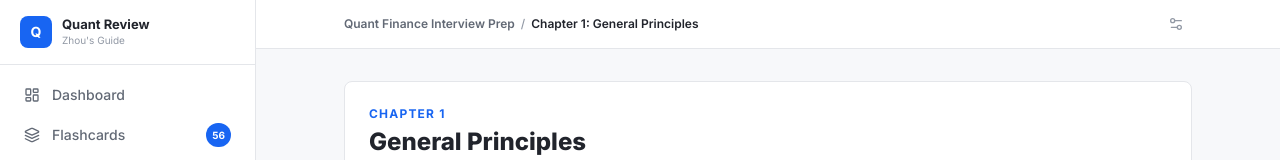
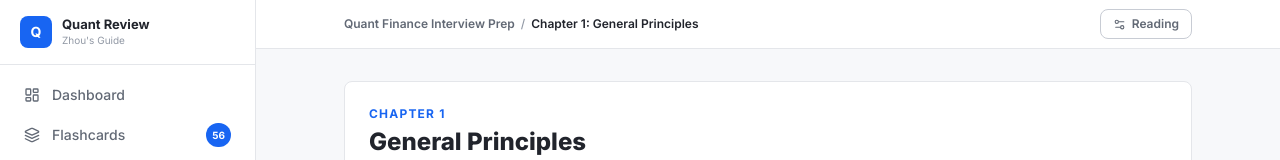
Before and after one commit to Aksaddd/Quant-Review, a Next.js app: page /read/chapter-1 in a window 1280 px wide. Shown: the top 160 px of the page. Built offline with nearby package versions, Linux system fonts and the light colour scheme.

Commit message:
ux: make reading settings button visible — labeled pill with border
Was a small muted icon; now a clear 'Reading' button with border that
highlights blue on hover.

https://claude.ai/code/session_01SvzxCbcv47zRWkydxkb1ET

```diff
--- a/src/components/reader/TextControls.tsx
+++ b/src/components/reader/TextControls.tsx
@@ -26,9 +26,10 @@ export default function TextControls() {
       <button
         onClick={() => setOpen(true)}
         title="Reading settings"
-        className="p-2 rounded-xl text-[var(--text-muted)] hover:text-[var(--text-secondary)] hover:bg-[var(--surface-3)] transition-colors"
+        className="flex items-center gap-1.5 px-3 py-1.5 rounded-lg border border-[#c8ccd4] bg-white text-[#626975] text-xs font-semibold hover:border-[var(--ka-blue)] hover:text-[var(--ka-blue)] transition-colors"
       >
-        <Settings2 size={16} />
+        <Settings2 size={13} />
+        Reading
       </button>
 
       {/* Panel */}
```
